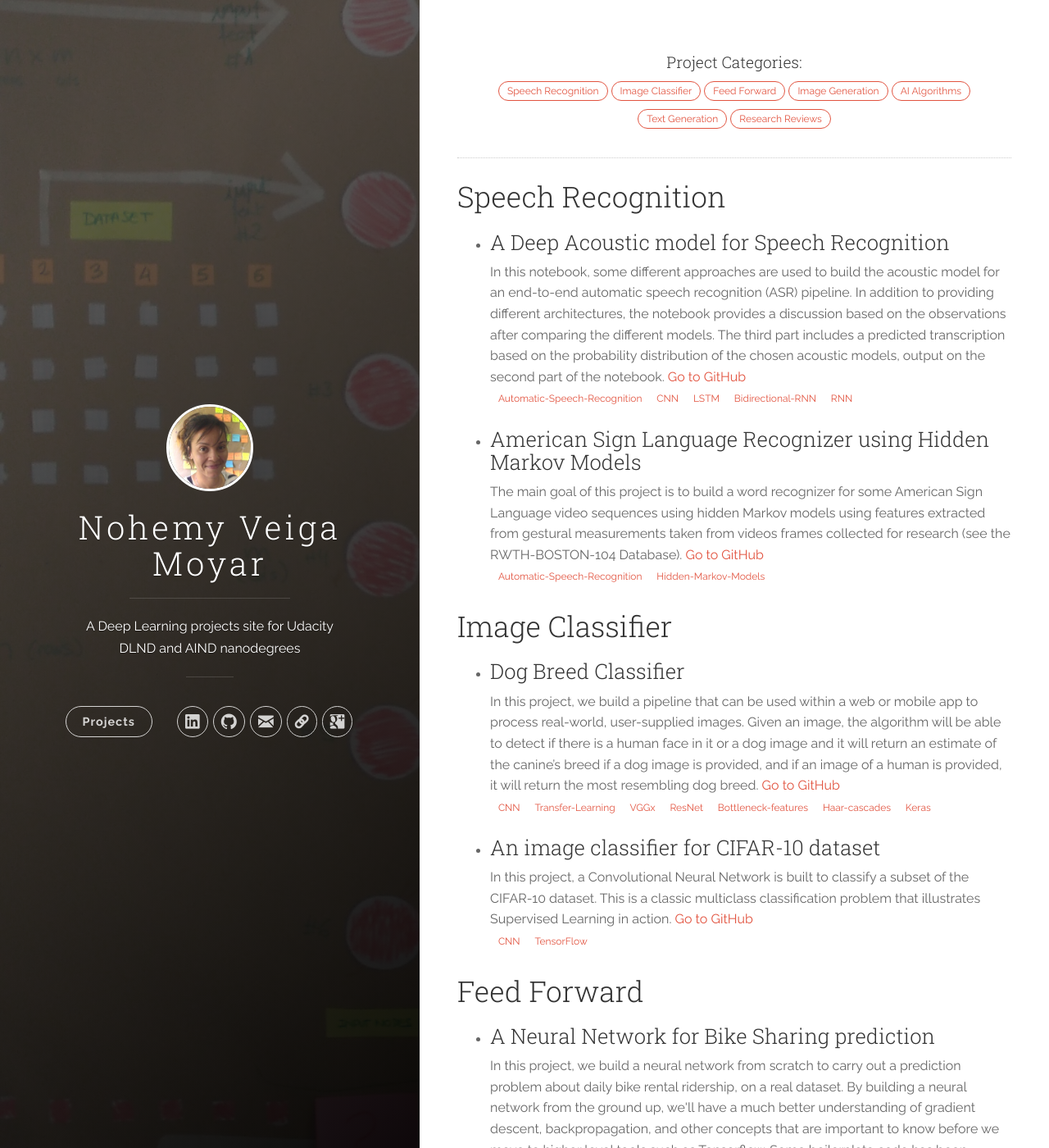
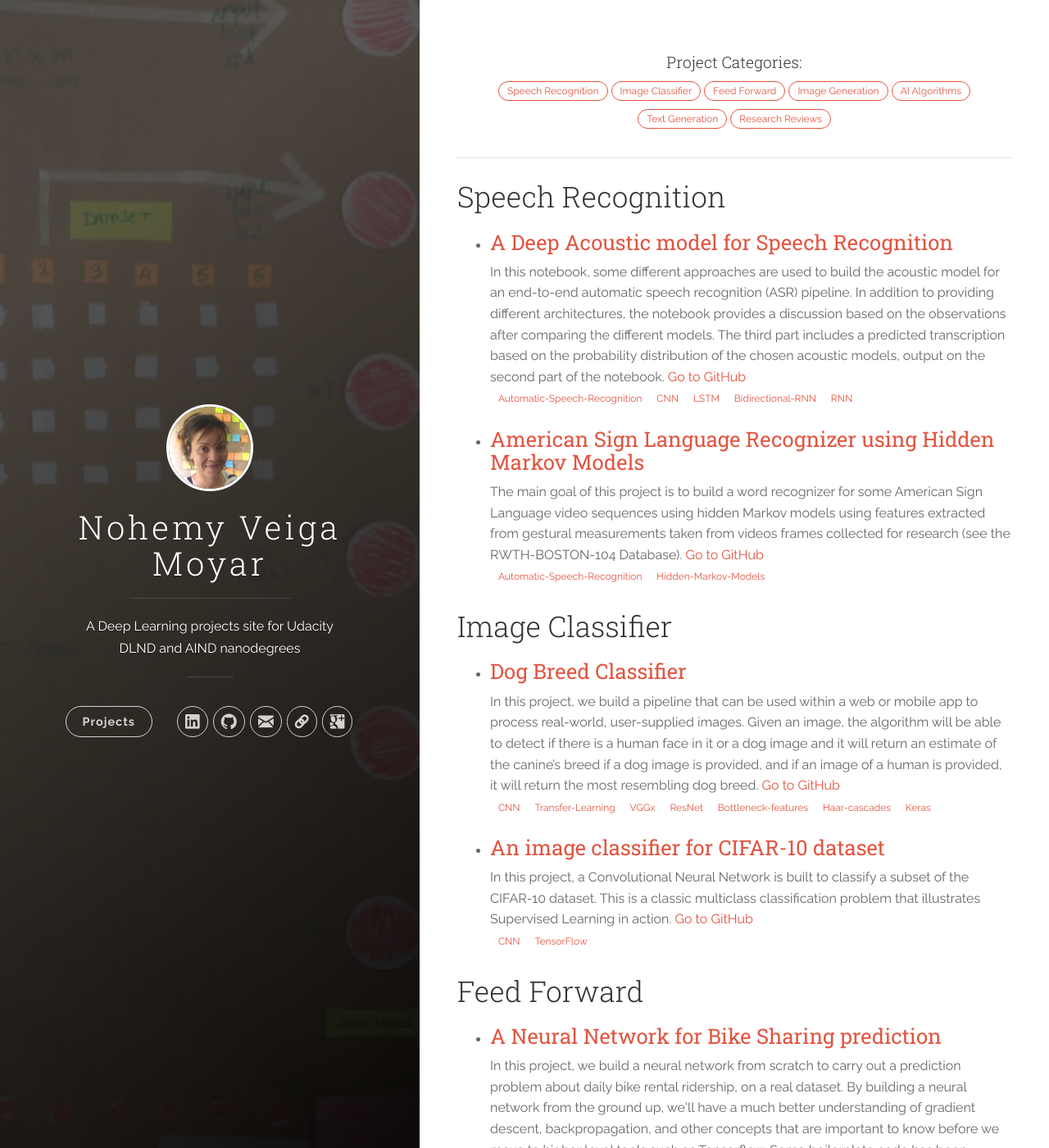
Before and after one commit to nvmoyar/nvmoyar.github.io, a Jekyll site: the page built from index.html, in a window 1280 px wide and 1400 px high. Shown: the whole window at 82% size. Built offline with Jekyll 4.4.1, drawn with Linux system fonts in a browser that asks for light colours; the list of posts is cut into pages by our own code.

Commit message:
style: Enhance title links

```diff
--- a/css/main.scss
+++ b/css/main.scss
@@ -91,6 +91,7 @@ h3{
   font-size: 1.6em;
 }
 
-a.project-title{
+.post-header a h3{
   color: #e25440;
+  font-weight: 400;
 }
```
